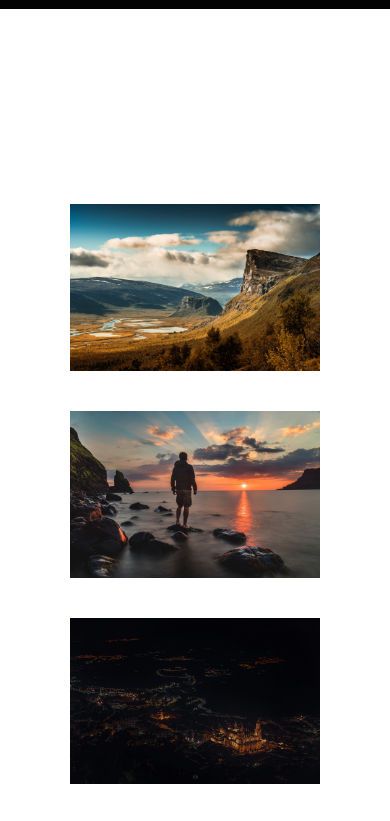
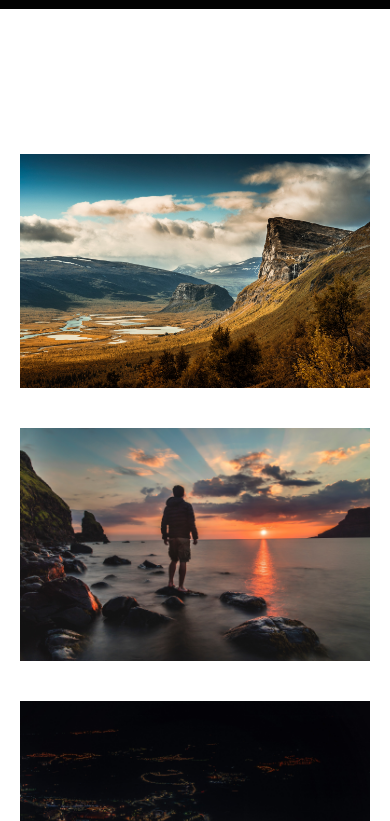
Before and after one commit to gnfrnco/photography_portfolio, a plain HTML site: page index.html in a window 390 px wide. Shown: the part 1480-2301 px from the top of the page. Drawn offline with Linux system fonts and the light colour scheme.

Commit message:
Update for better mobile experience

```diff
--- a/style.css
+++ b/style.css
@@ -91,4 +91,7 @@ body{
    .image{
       flex: 1 1 300px;
    }
+   #highlight-container{
+      padding: 0;
+   }
  }
```
